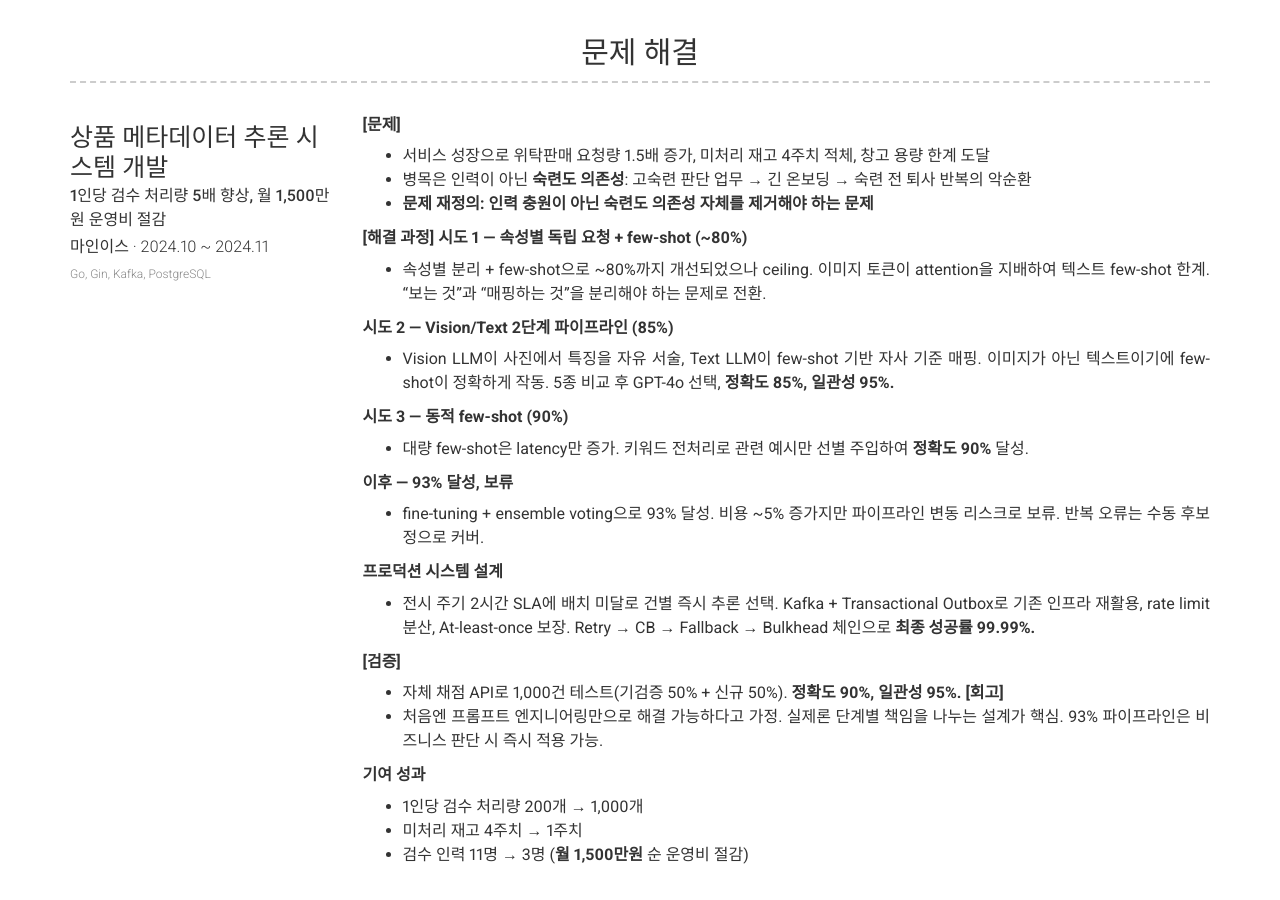
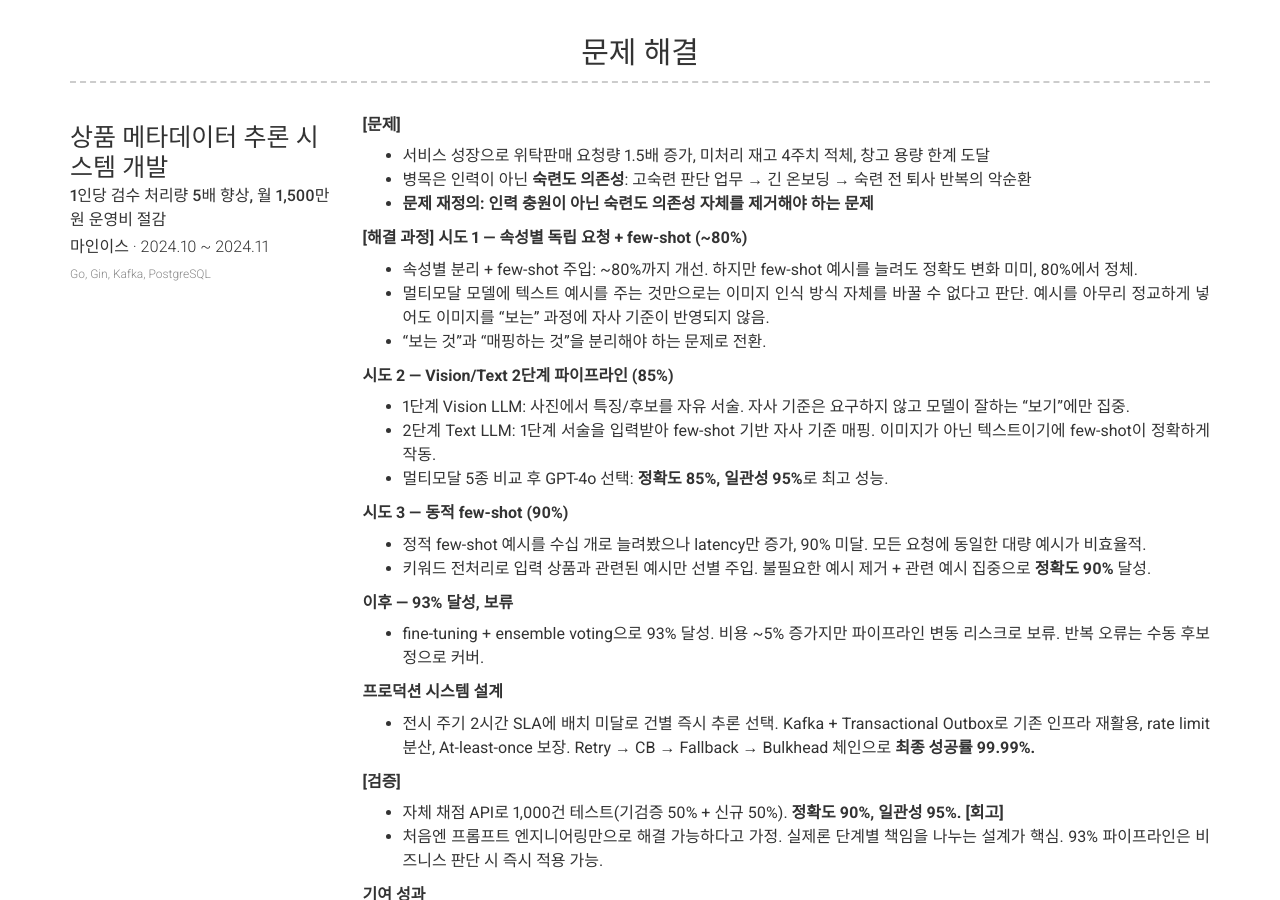
Before and after one commit to toongri/toongri.github.io, a Jekyll site: the page built from index.md, in a window 1280 px wide and 900 px high, scrolled down 921 px. Built offline with Jekyll 4.4.1, drawn with Linux system fonts in a browser that asks for light colours; nearby versions of some CDN libraries.

Commit message:
docs: 시도별 트레이드오프 보강 및 과장 표현 수정
- 시도 1~3을 각 2-3줄로 확장하여 접근→트레이드오프→결론 구조 적용
- ceiling/attention 지배 등 근거 없는 기술 용어를 관찰 사실 기반 표현으로 수정

```diff
--- a/_config.yml
+++ b/_config.yml
@@ -67,13 +67,18 @@ content:
 
           **[해결 과정]**
           **시도 1 — 속성별 독립 요청 + few-shot (~80%)**
-          - 속성별 분리 + few-shot으로 ~80%까지 개선되었으나 ceiling. 이미지 토큰이 attention을 지배하여 텍스트 few-shot 한계. "보는 것"과 "매핑하는 것"을 분리해야 하는 문제로 전환.
+          - 속성별 분리 + few-shot 주입: ~80%까지 개선. 하지만 few-shot 예시를 늘려도 정확도 변화 미미, 80%에서 정체.
+          - 멀티모달 모델에 텍스트 예시를 주는 것만으로는 이미지 인식 방식 자체를 바꿀 수 없다고 판단. 예시를 아무리 정교하게 넣어도 이미지를 "보는" 과정에 자사 기준이 반영되지 않음.
+          - "보는 것"과 "매핑하는 것"을 분리해야 하는 문제로 전환.
 
           **시도 2 — Vision/Text 2단계 파이프라인 (85%)**
-          - Vision LLM이 사진에서 특징을 자유 서술, Text LLM이 few-shot 기반 자사 기준 매핑. 이미지가 아닌 텍스트이기에 few-shot이 정확하게 작동. 5종 비교 후 GPT-4o 선택, **정확도 85%, 일관성 95%.**
+          - 1단계 Vision LLM: 사진에서 특징/후보를 자유 서술. 자사 기준은 요구하지 않고 모델이 잘하는 "보기"에만 집중.
+          - 2단계 Text LLM: 1단계 서술을 입력받아 few-shot 기반 자사 기준 매핑. 이미지가 아닌 텍스트이기에 few-shot이 정확하게 작동.
+          - 멀티모달 5종 비교 후 GPT-4o 선택: **정확도 85%, 일관성 95%**로 최고 성능.
 
           **시도 3 — 동적 few-shot (90%)**
-          - 대량 few-shot은 latency만 증가. 키워드 전처리로 관련 예시만 선별 주입하여 **정확도 90%** 달성.
+          - 정적 few-shot 예시를 수십 개로 늘려봤으나 latency만 증가, 90% 미달. 모든 요청에 동일한 대량 예시가 비효율적.
+          - 키워드 전처리로 입력 상품과 관련된 예시만 선별 주입. 불필요한 예시 제거 + 관련 예시 집중으로 **정확도 90%** 달성.
 
           **이후 — 93% 달성, 보류**
           - fine-tuning + ensemble voting으로 93% 달성. 비용 ~5% 증가지만 파이프라인 변동 리스크로 보류. 반복 오류는 수동 후보정으로 커버.
```
